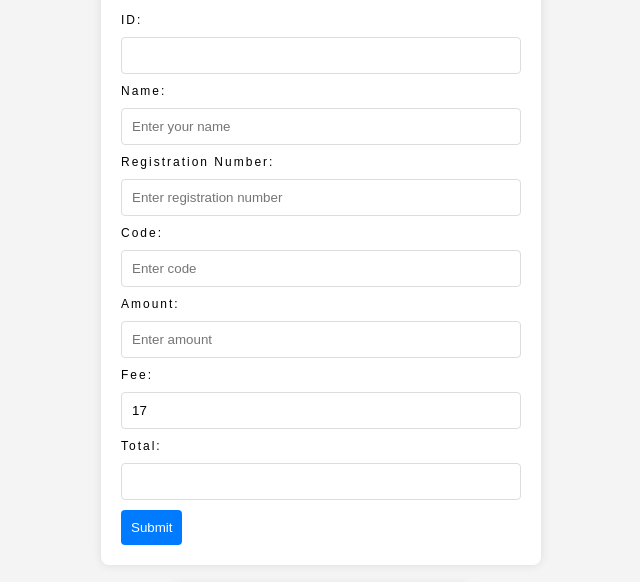
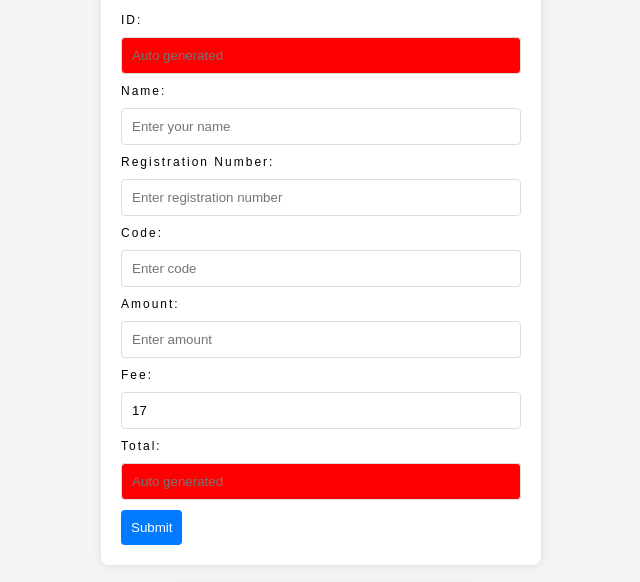
Before and after one commit to Lala1001/challan, a plain HTML site: page index.html in a window 1280 px wide. Shown: the part 187-769 px from the top of the page, without its empty margins (319-959 px from the left). Drawn offline with Linux system fonts and the light colour scheme.

Commit message:
Update index.html

```diff
--- a/index.html
+++ b/index.html
@@ -10,10 +10,9 @@
     <form id="myForm">
         <a href="https://kppolice.gov.pk/" target="_blank"> <img src="logo.png" alt="Police-logo" height="100px" width="100px" style="display: block; margin: auto;"> </a>
         <h1 style="text-align: center;">Challan Form</h1>
-
         <!-- Randomly generated ID field -->
         <label for="idField">ID:</label>
-        <input type="text" id="idField" value="" readonly>
+        <input type="text" id="idField" value="" placeholder="Auto generated" readonly style="background-color: red;">
 
         <!-- User input fields -->
         <label for="nameField">Name:</label>
@@ -34,7 +33,7 @@
 
         <!-- Display Total field -->
         <label for="totalField">Total:</label>
-        <input type="text" id="totalField" value="" readonly>
+        <input type="text" id="totalField" value="" placeholder="Auto generated" readonly style="background-color: red;">
 
         <!-- Submit button -->
         <button type="button" onclick="submitForm()">Submit</button>
```
